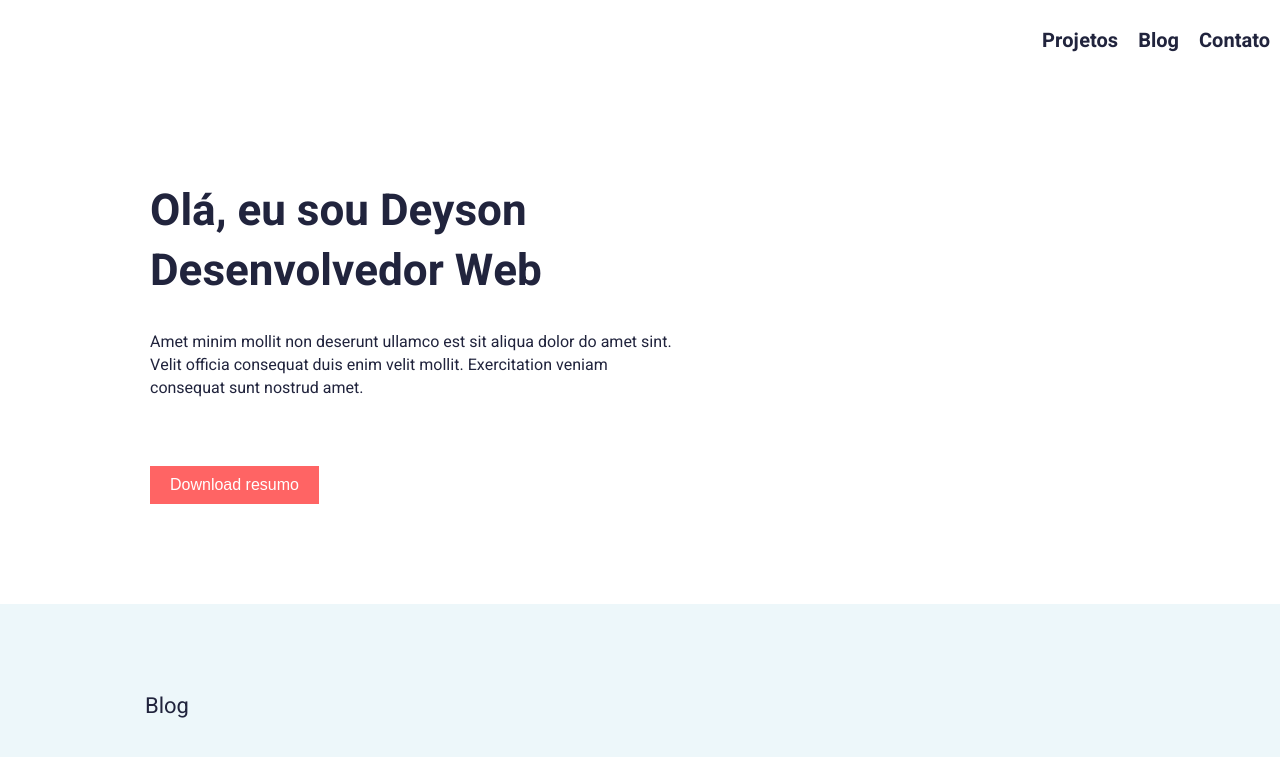
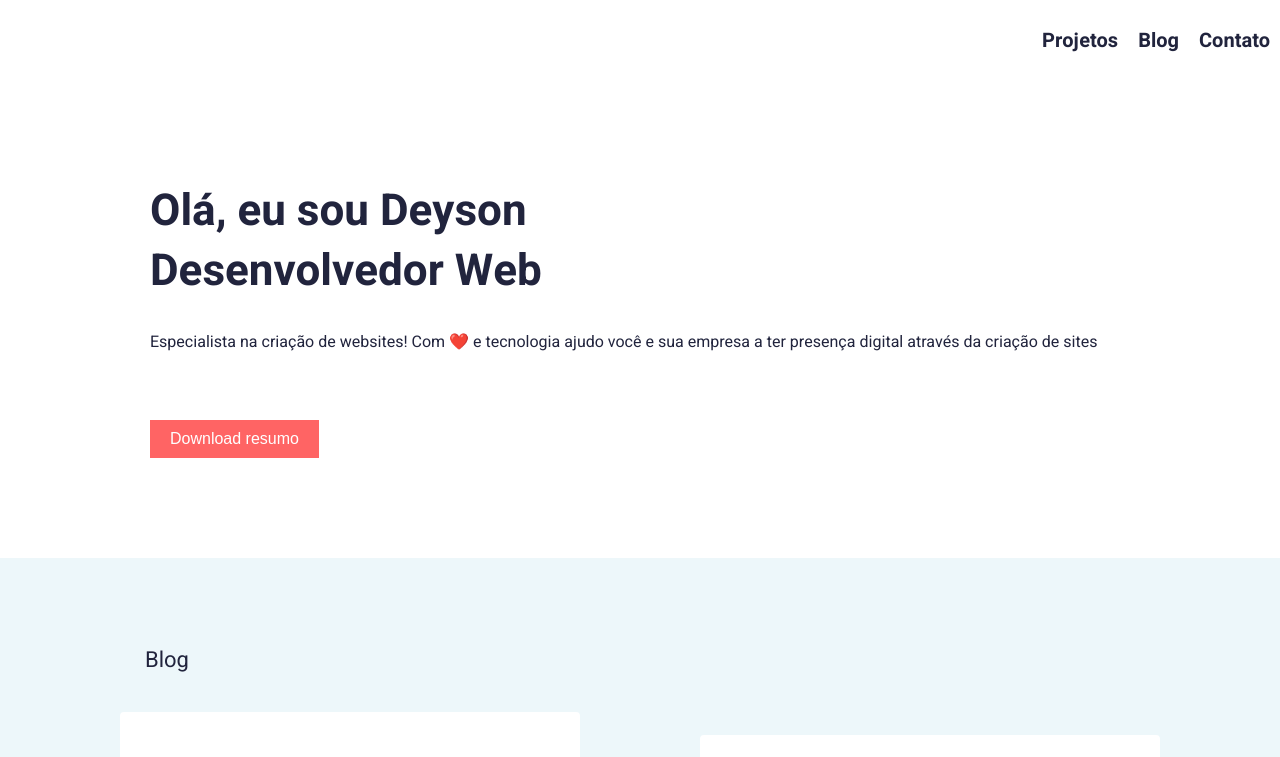
Before and after one commit to DeysonSantana/my-portfolio-com-react-hooks, a React (Vite) app: page / in a window 1280 px wide. Shown: the top 757 px of the page. Built offline with nearby package versions, Linux system fonts and the light colour scheme.

Commit message:
Versão 1.5

```diff
--- a/src/componentes/sections/Hero.jsx
+++ b/src/componentes/sections/Hero.jsx
@@ -5,10 +5,9 @@ function Hero(){
     return (
         <div className={styles.hero}>
             <h1>Olá, eu sou Deyson<br></br> Desenvolvedor Web</h1>
-            <p>Amet minim mollit non deserunt ullamco est sit aliqua dolor do amet sint. <br></br>
-                Velit officia consequat duis enim velit mollit.
-                Exercitation veniam<br></br> consequat sunt nostrud amet.</p>
-                <button>Download resumo</button>
+            <p>Especialista na criação de websites! Com ❤️ e tecnologia ajudo você e sua empresa a ter presença digital através da criação de sites
+            </p>
+                <button> <a href="http://santecweb.com.br/quem-somos" target="_blank" rel="noopener noreferrer">Download resumo</a></button>
         </div>
     )
 }
--- a/src/componentes/sections/Hero.module.css
+++ b/src/componentes/sections/Hero.module.css
@@ -24,3 +24,8 @@
     font-weight: 500;
     background-color: #FF6464;
 }
+
+.hero a{
+    text-decoration: none;
+    color: #fff;
+}
```
